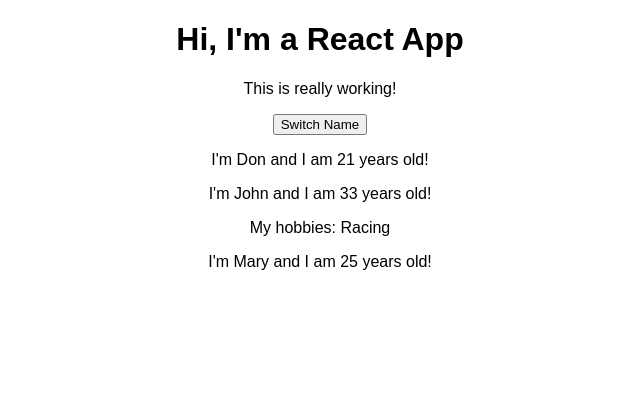
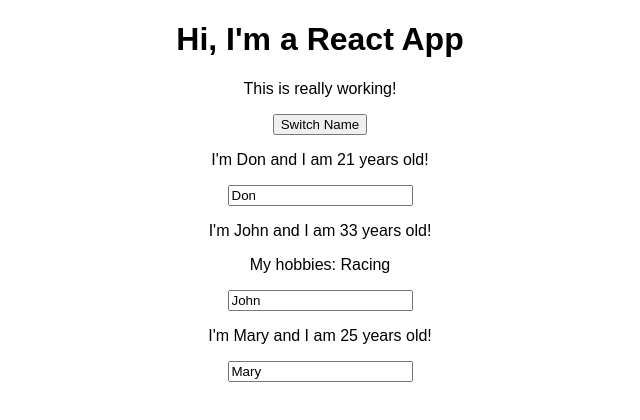
Before and after one commit to donsvederus/person-manager-demo, a React (Create React App) app: page / in a window 1280 px wide. Shown: the top 420 px of the page, without its empty margins (320-960 px from the left). Built offline with nearby package versions, Linux system fonts and the light colour scheme.

Commit message:
0.47 Adding Two Way Binding

```diff
--- a/src/App.js
+++ b/src/App.js
@@ -28,9 +28,9 @@
   nameChangedHandler = (event) => {
     this.setState({
       persons: [
-        { name: 'Donnie', age: 21 },
+        { name: 'Don', age: 21 },
         { name: event.target.value, age: 33 },
-        { name: 'Mary', age: 67 }
+        { name: 'Mary', age: 25 }
       ]
     })
   }
--- a/src/Person/Person.js
+++ b/src/Person/Person.js
@@ -5,6 +5,7 @@
         <div>
             <p onClick={props.click}>I'm {props.name} and I am {props.age} years old!</p>
             <p>{props.children}</p>
+            <input type="text" onChange={props.changed} value={props.name} />
         </div>
 
     )
```
